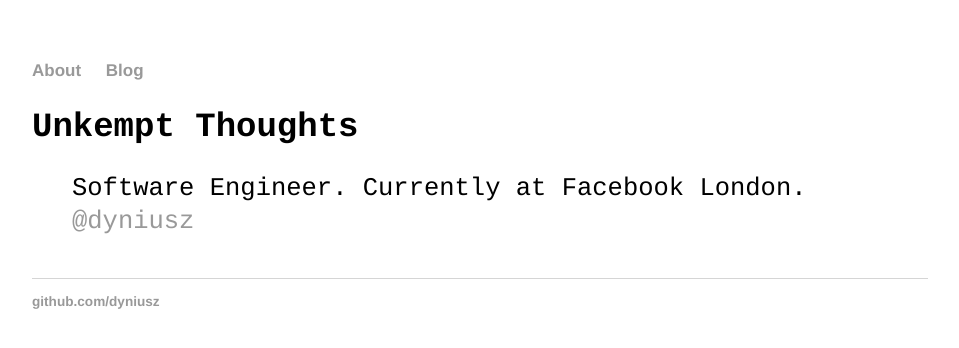
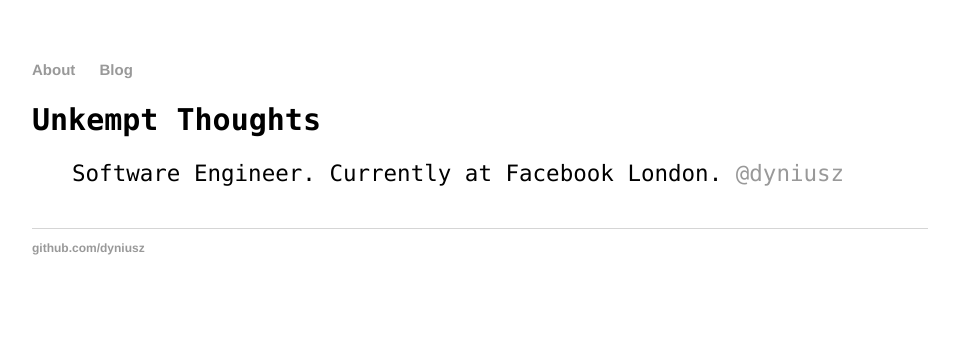
Before and after one commit to dyniusz/dyniusz.github.io-old, a Jekyll site: the page built from about/index.html, in a window 1280 px wide. Shown: the top 348 px of the page, without its empty margins (160-1119 px from the left). Built offline with Jekyll 4.4.1, drawn with Linux system fonts in a browser that asks for light colours.

Commit message:
Update main.css

```diff
--- a/css/main.css
+++ b/css/main.css
@@ -1,8 +1,8 @@
 body {
   margin: 60px auto;
   width: 70%;
-  font-family: "SFMono-Regular", Courier, monospace;
-  font-size: 17px;
+  font-family: "SFMono-Regular", Consolas, "Liberation Mono";
+  font-size: 15px;
   line-height: 1.3;
 }
 nav ul, footer ul {
```
